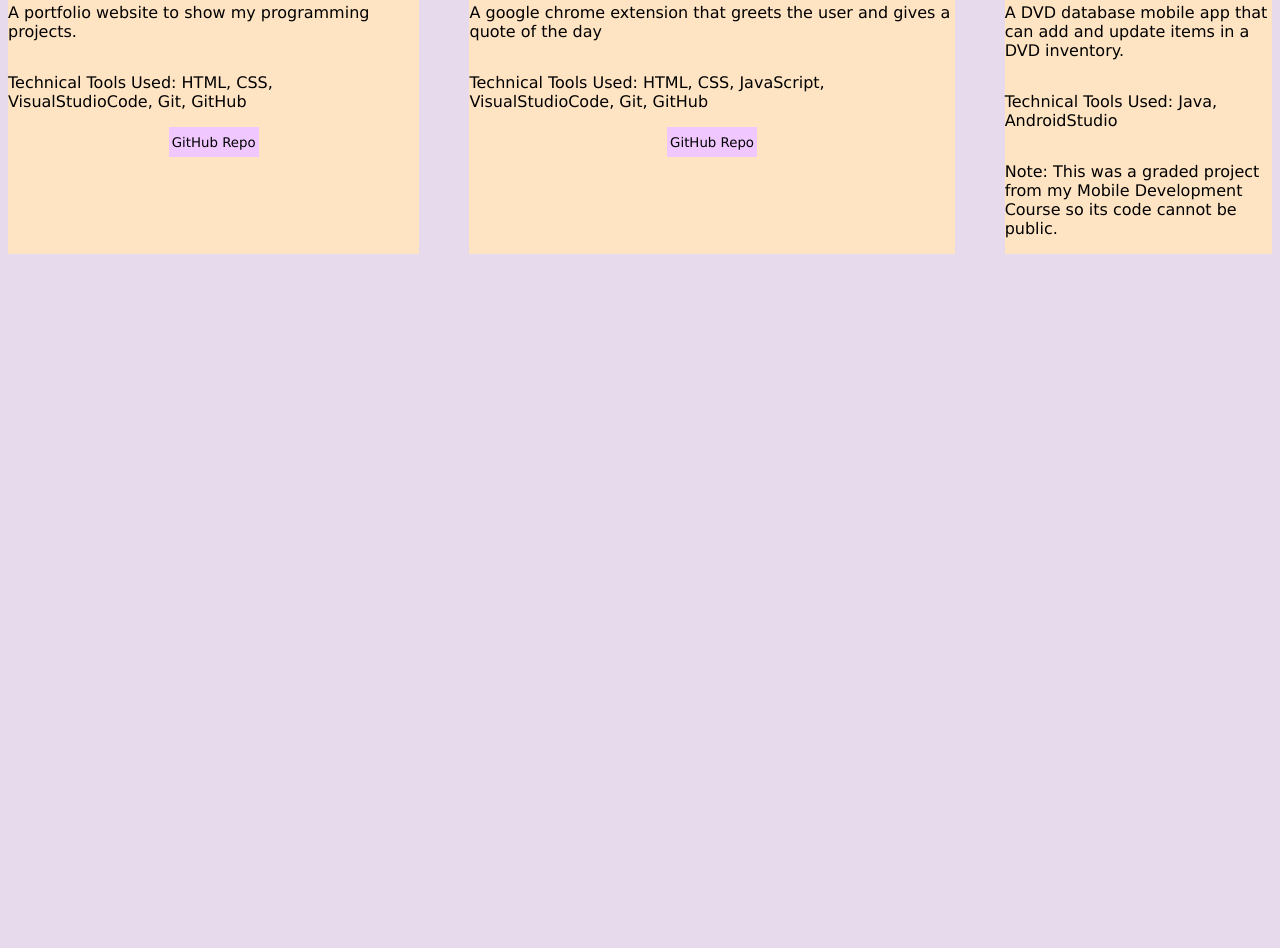
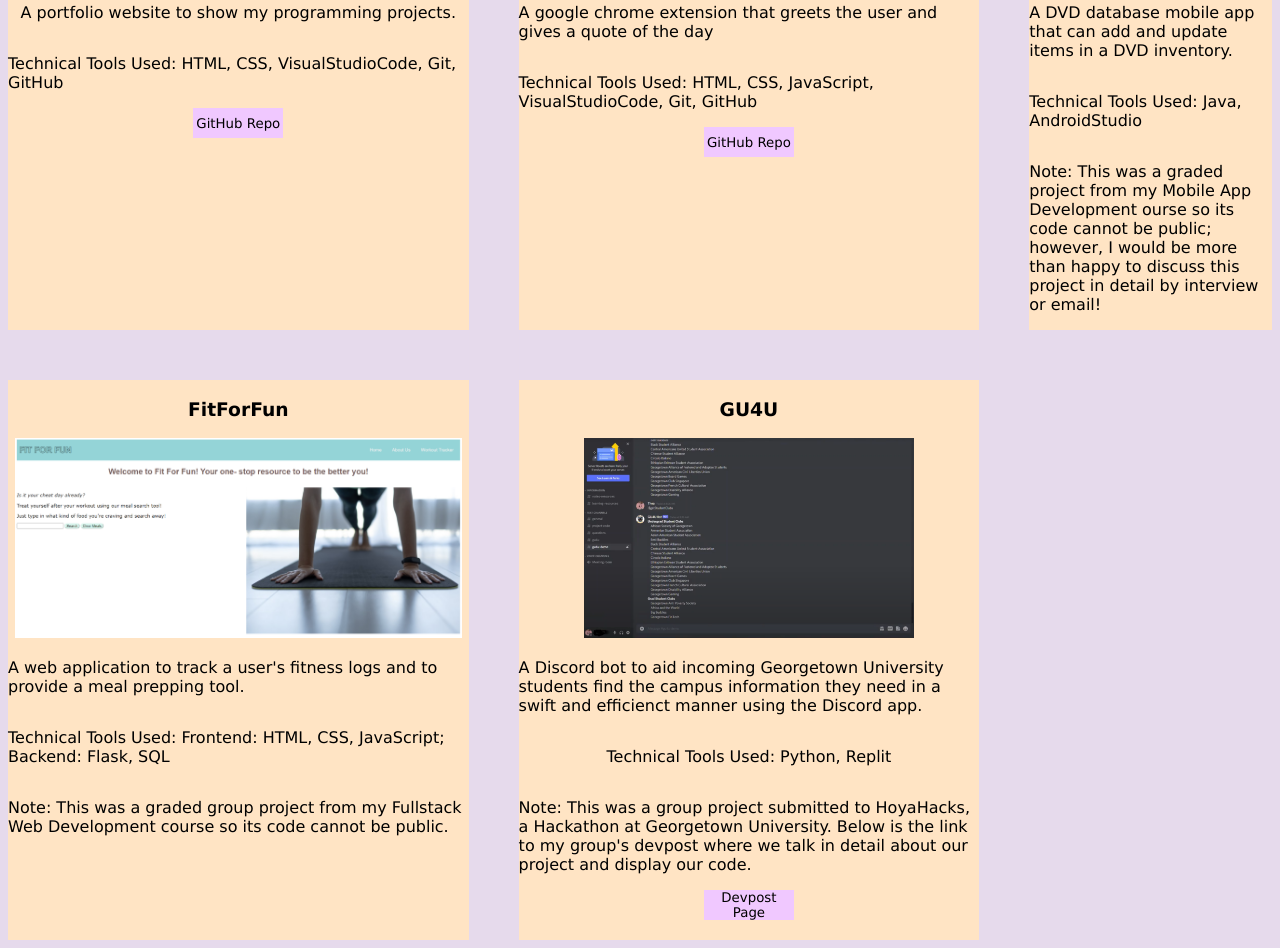
Before and after one commit to tplanas21/theaplanas_portfolio, a plain HTML site: page projects.html in a window 1280 px wide. Shown: the part 433-1381 px from the top of the page. Before the commit the page ends 800 px from the top, so only its background shows below. Drawn offline with Linux system fonts and the light colour scheme.

Commit message:
updated project and about me pages

```diff
--- a/projects.html
+++ b/projects.html
@@ -43,7 +43,30 @@
                 </div>
                 <p>A DVD database mobile app that can add and update items in a DVD inventory.</p>
                 <p>Technical Tools Used: Java, AndroidStudio</p>
-                <p>Note: This was a graded project from my Mobile Development Course so its code cannot be public.</p>
+                <p>Note: This was a graded project from my Mobile App Development ourse so its code cannot be public;
+                    however, I would be more than happy to discuss this project in detail by interview or email!</p>
+            </div>
+            <div class="project">
+                <h3>FitForFun</h3>
+                <div class="app-images">
+                    <img src="assets/fitforfun-landingpage.png">
+                </div>
+                <p>A web application to track a user's fitness logs and to provide a meal prepping tool.</p>
+                <p>Technical Tools Used: Frontend: HTML, CSS, JavaScript; Backend: Flask, SQL</p>
+                <p>Note: This was a graded group project from my Fullstack Web Development course so its code cannot be public.</p>
+            </div>
+            <div class="project">
+                <h3>GU4U</h3>
+                <div class="app-images">
+                    <img src="assets/gu4u.png">
+                </div>
+                <p>A Discord bot to aid incoming Georgetown University students find the campus information they need in a swift and efficienct manner using the Discord app.</p>
+                <p>Technical Tools Used: Python, Replit</p>
+                <p>Note: This was a group project submitted to HoyaHacks, a Hackathon at Georgetown University. Below is the link to my group's devpost
+                    where we talk in detail about our project and display our code.</p>
+                <a href="https://devpost.com/software/gu4u-bot">
+                    <button class="devpost-link">Devpost Page</button>
+                </a>
             </div>
         </div>
     </body>
```
Also changed, not shown: aboutme.html (+5 -4 lines), assets/fitforfun-landingpage.png (added), assets/gu4u.png (added).
